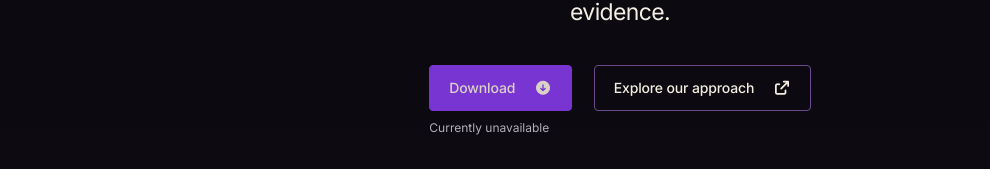
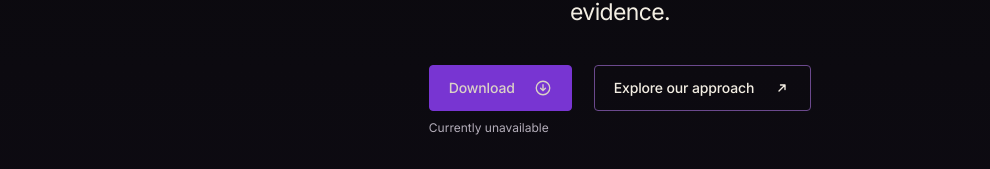
Before and after one commit to Pahuja07/SpacebornWeb, a React (Vite) app: page /agi in a window 1280 px wide. Shown: the part 358-527 px from the top of the page, without its empty margins (20-1010 px from the left). Built offline with nearby package versions, Linux system fonts and the light colour scheme.

Commit message:
fix: render CTA arrows as inline SVGs

```diff
--- a/src/components/ui/Arrow.tsx
+++ b/src/components/ui/Arrow.tsx
@@ -1,4 +1,60 @@
 export function Arrow({ diagonal = false, down = false }: { diagonal?: boolean; down?: boolean }) {
-  const icon = down ? 'circle-arrow-down' : diagonal ? 'arrow-up-right-from-square' : 'arrow-right';
-  return <i className={`fa-solid fa-${icon}`} aria-hidden="true" />;
+  if (down) {
+    return (
+      <svg
+        className="button-icon"
+        viewBox="0 0 24 24"
+        fill="none"
+        aria-hidden="true"
+        focusable="false"
+      >
+        <circle cx="12" cy="12" r="9" stroke="currentColor" strokeWidth="1.8" />
+        <path
+          d="M12 7.5v8m-3.25-3.25L12 15.5l3.25-3.25"
+          stroke="currentColor"
+          strokeWidth="1.8"
+          strokeLinecap="round"
+          strokeLinejoin="round"
+        />
+      </svg>
+    );
+  }
+
+  if (diagonal) {
+    return (
+      <svg
+        className="button-icon"
+        viewBox="0 0 24 24"
+        fill="none"
+        aria-hidden="true"
+        focusable="false"
+      >
+        <path
+          d="M8 16 16 8m-6 0h6v6"
+          stroke="currentColor"
+          strokeWidth="1.8"
+          strokeLinecap="round"
+          strokeLinejoin="round"
+        />
+      </svg>
+    );
+  }
+
+  return (
+    <svg
+      className="button-icon"
+      viewBox="0 0 24 24"
+      fill="none"
+      aria-hidden="true"
+      focusable="false"
+    >
+      <path
+        d="M5 12h14m-5-5 5 5-5 5"
+        stroke="currentColor"
+        strokeWidth="1.8"
+        strokeLinecap="round"
+        strokeLinejoin="round"
+      />
+    </svg>
+  );
 }
--- a/src/styles/theme.css
+++ b/src/styles/theme.css
@@ -293,6 +293,11 @@ h1 {
 }
 .fa-solid {
   flex-shrink: 0;
+}
+.button-icon {
+  width: 18px;
+  height: 18px;
+  flex: 0 0 18px;
 }
 .page-intro {
   padding-top: 90px;
```
